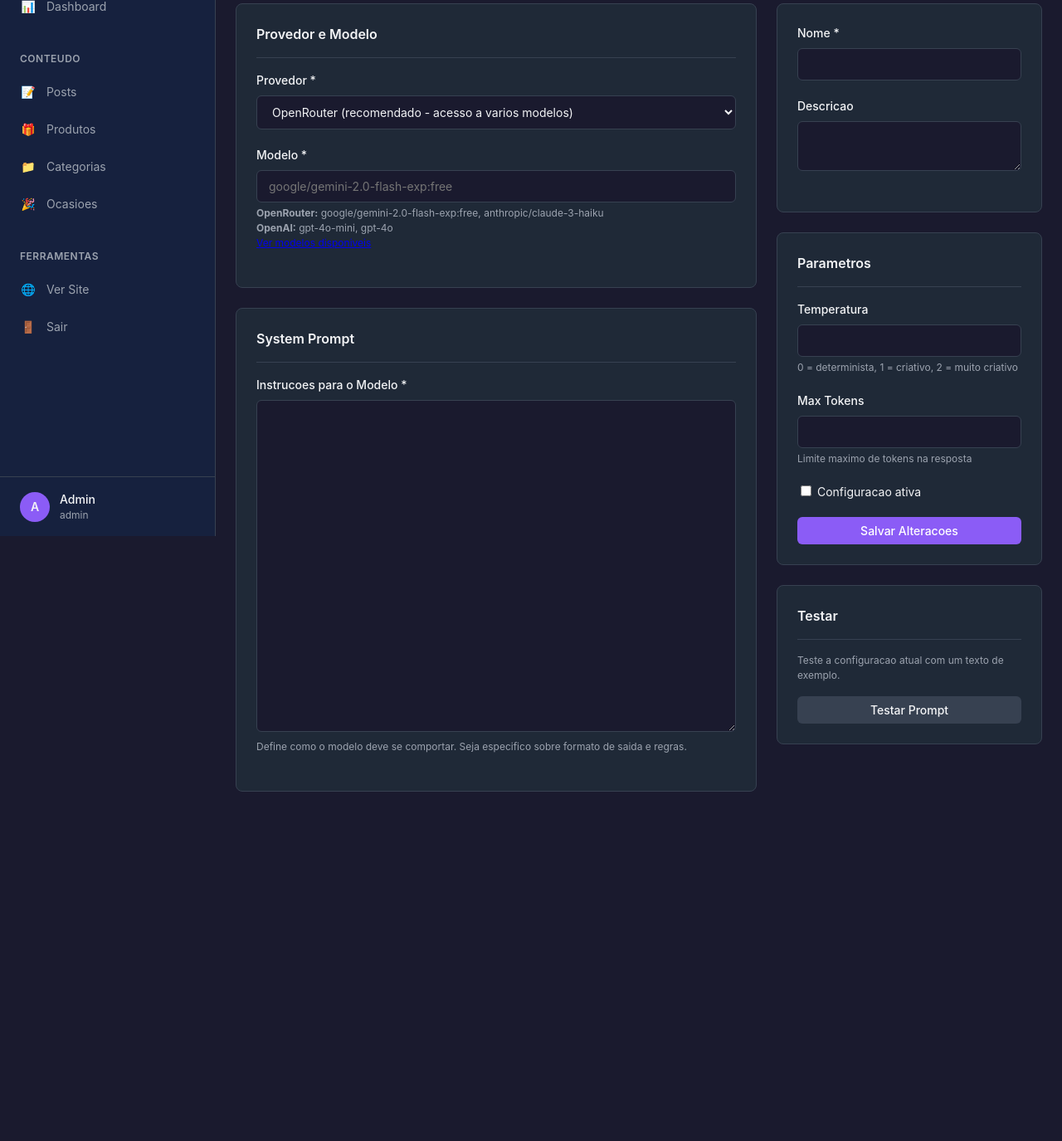
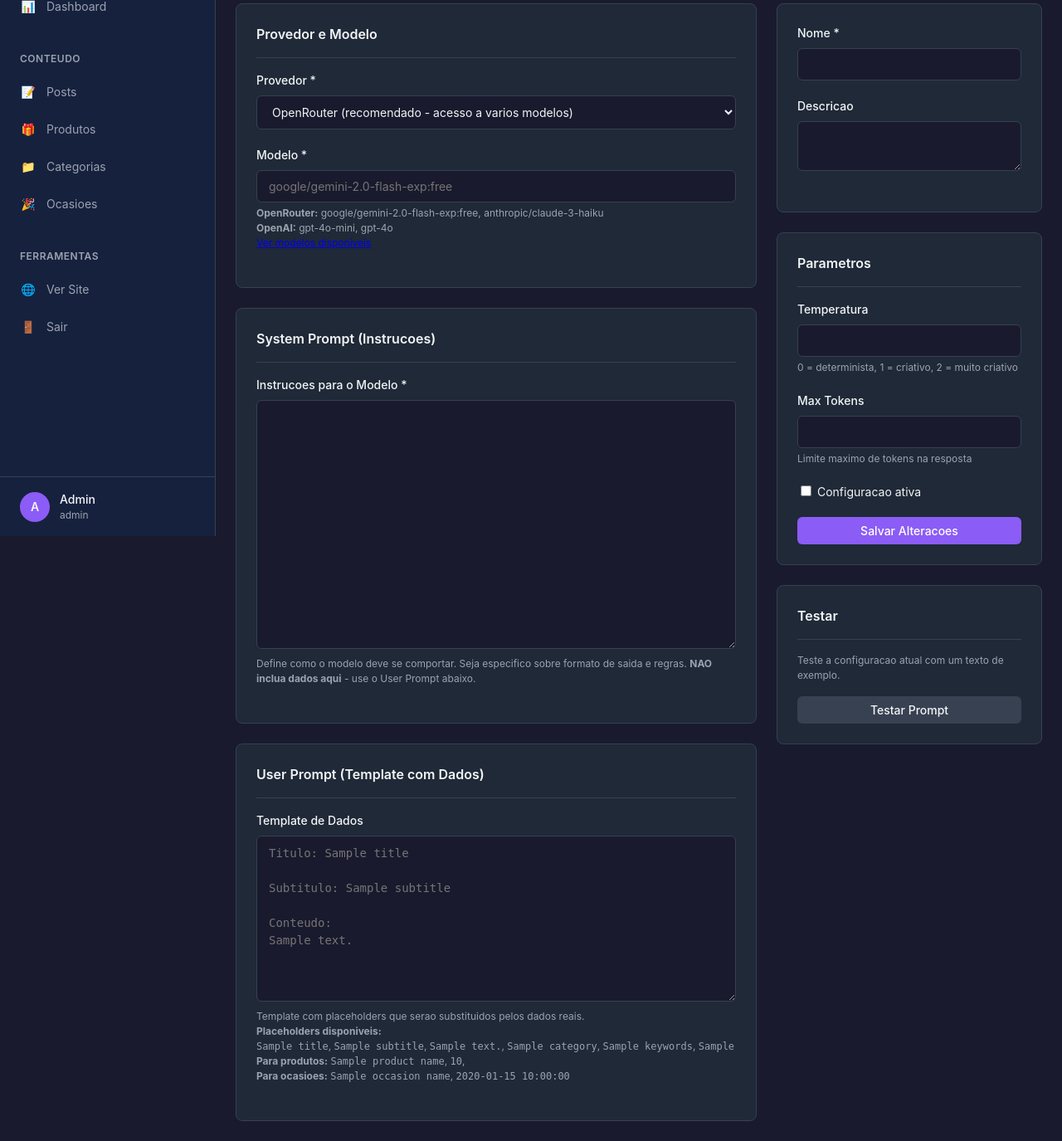
Before and after one commit to victorbvieira/geek.bidu.guru, a Python web app: template src/app/templates/admin/ai-configs/form.html in a window 1280 px wide. Shown: the part 154-1529 px from the top of the page at 83% size. Before the commit the page ends 1108 px from the top, so only its background shows below. Run offline with Jinja, Linux system fonts and the light colour scheme; the template is opened without the code that fills it: most values are stand-ins (such as "Sample title", 1, 10 or a date in 2020).

Commit message:
feat: Add user prompt field to AI configurations and update AI config form while removing post slug display from the admin list.

```diff
--- a/src/app/routers/admin.py
+++ b/src/app/routers/admin.py
@@ -863,6 +863,7 @@
     provider: str = Form(...),
     model: str = Form(...),
     system_prompt: str = Form(...),
+    user_prompt: str = Form(None),
     temperature: float = Form(0.7),
     max_tokens: int = Form(500),
     is_active: str = Form(None),
@@ -879,6 +880,7 @@
         "provider": provider,
         "model": model,
         "system_prompt": system_prompt,
+        "user_prompt": user_prompt or None,
         "temperature": temperature,
         "max_tokens": max_tokens,
         "is_active": is_active == "true",
--- a/src/app/templates/admin/ai-configs/form.html
+++ b/src/app/templates/admin/ai-configs/form.html
@@ -65,7 +65,7 @@
             <!-- System Prompt -->
             <div class="admin-card">
                 <div class="admin-card-header">
-                    <h3 class="admin-card-title">System Prompt</h3>
+                    <h3 class="admin-card-title">System Prompt (Instrucoes)</h3>
                 </div>
 
                 <div class="admin-form-group">
@@ -74,11 +74,42 @@
                         id="system_prompt"
                         name="system_prompt"
                         class="admin-form-textarea admin-form-textarea-code"
-                        style="min-height: 400px; font-family: monospace; font-size: 0.875rem;"
+                        style="min-height: 300px; font-family: monospace; font-size: 0.875rem;"
                         required
                     >{{ config.system_prompt }}</textarea>
                     <div class="admin-form-hint">
                         Define como o modelo deve se comportar. Seja especifico sobre formato de saida e regras.
+                        <strong>NAO inclua dados aqui</strong> - use o User Prompt abaixo.
+                    </div>
+                </div>
+            </div>
+
+            <!-- User Prompt Template -->
+            <div class="admin-card">
+                <div class="admin-card-header">
+                    <h3 class="admin-card-title">User Prompt (Template com Dados)</h3>
+                </div>
+
+                <div class="admin-form-group">
+                    <label for="user_prompt" class="admin-form-label">Template de Dados</label>
+                    <textarea
+                        id="user_prompt"
+                        name="user_prompt"
+                        class="admin-form-textarea admin-form-textarea-code"
+                        style="min-height: 200px; font-family: monospace; font-size: 0.875rem;"
+                        placeholder="Titulo: {{title}}
+
+Subtitulo: {{subtitle}}
+
+Conteudo:
+{{content}}"
+                    >{{ config.user_prompt or '' }}</textarea>
+                    <div class="admin-form-hint">
+                        Template com placeholders que serao substituidos pelos dados reais.<br>
+                        <strong>Placeholders disponiveis:</strong><br>
+                        <code>{{title}}</code>, <code>{{subtitle}}</code>, <code>{{content}}</code>, <code>{{category}}</code>, <code>{{keywords}}</code>, <code>{{target_audience}}</code><br>
+                        <strong>Para produtos:</strong> <code>{{product_name}}</code>, <code>{{price}}</code>, <code>{{platform}}</code><br>
+                        <strong>Para ocasioes:</strong> <code>{{occasion_name}}</code>, <code>{{occasion_date}}</code>
                     </div>
                 </div>
             </div>
--- a/src/app/templates/admin/posts/list.html
+++ b/src/app/templates/admin/posts/list.html
@@ -86,12 +86,9 @@
                         <input type="checkbox" class="row-checkbox" value="{{ post.id }}">
                     </td>
                     <td>
-                        <a href="/admin/posts/{{ post.id }}" style="color: var(--admin-text); font-weight: 500;">
+                        <a href="/admin/posts/{{ post.id }}" style="color: var(--admin-text); font-weight: 500;" title="{{ post.title }}">
                             {{ post.title[:50] }}{% if post.title|length > 50 %}...{% endif %}
                         </a>
-                        <div style="font-size: 0.75rem; color: var(--admin-text-muted);">
-                            /blog/{{ post.slug }}
-                        </div>
                     </td>
                     <td>
                         {% if post.type.value == 'listicle' %}
```
